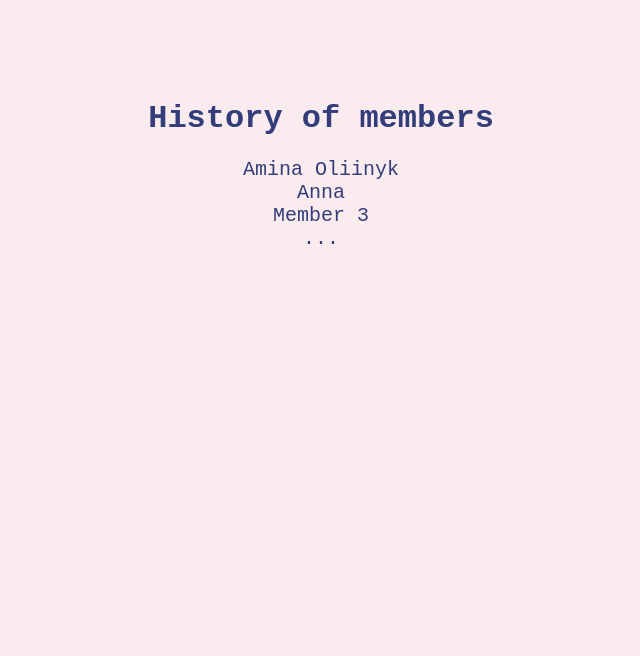
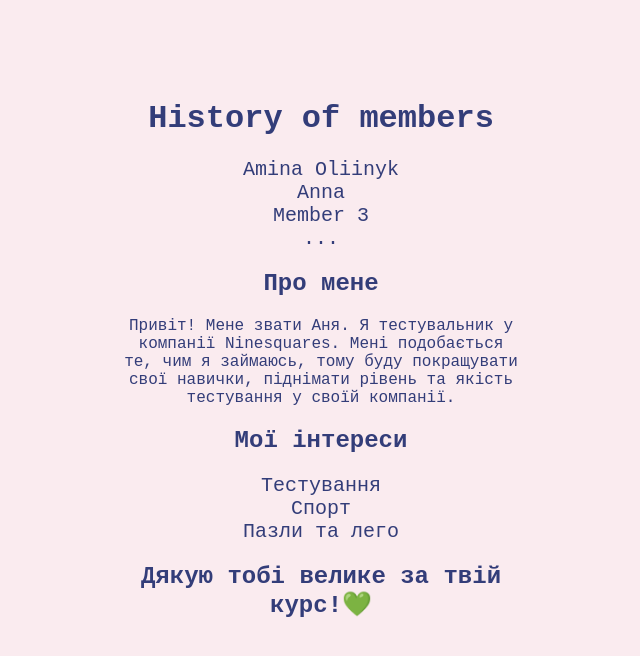
Before and after one commit to AminaOliinyk/qa-explorer, a plain HTML site: page index.html in a window 1280 px wide. Shown: the whole page, without its empty margins (319-959 px from the left). Drawn offline with Linux system fonts and the light colour scheme.

Commit message:
Update index.html
додала трішки про себе + відформатувала док

```diff
--- a/index.html
+++ b/index.html
@@ -1,10 +1,10 @@
 <!DOCTYPE html>
 <html lang="en">
   <head>
-    <meta charset="UTF-8">
-    <meta name="viewport" content="width=device-width, initial-scale=1.0">
+    <meta charset="UTF-8" />
+    <meta name="viewport" content="width=device-width, initial-scale=1.0" />
     <title>QA-Explorer</title>
-    <link rel="stylesheet" href="style.css">
+    <link rel="stylesheet" href="style.css" />
   </head>
   <body>
     <div class="my-class">
@@ -15,6 +15,19 @@
         <li>Member 3</li>
         <li>...</li>
       </ul>
+      <h2>Про мене</h2>
+      <p>
+        Привіт! Мене звати Аня. Я тестувальник у компанії Ninesquares. Мені
+        подобається те, чим я займаюсь, тому буду покращувати свої навички,
+        піднімати рівень та якість тестування у своїй компанії.
+      </p>
+      <h2>Мої інтереси</h2>
+      <ul>
+        <li>Тестування</li>
+        <li>Спорт</li>
+        <li>Пазли та лего</li>
+      </ul>
+      <h2>Дякую тобі велике за твій курс!💚</h2>
     </div>
   </body>
 </html>
```
Lines whose indentation alone changed are shown as unchanged.
